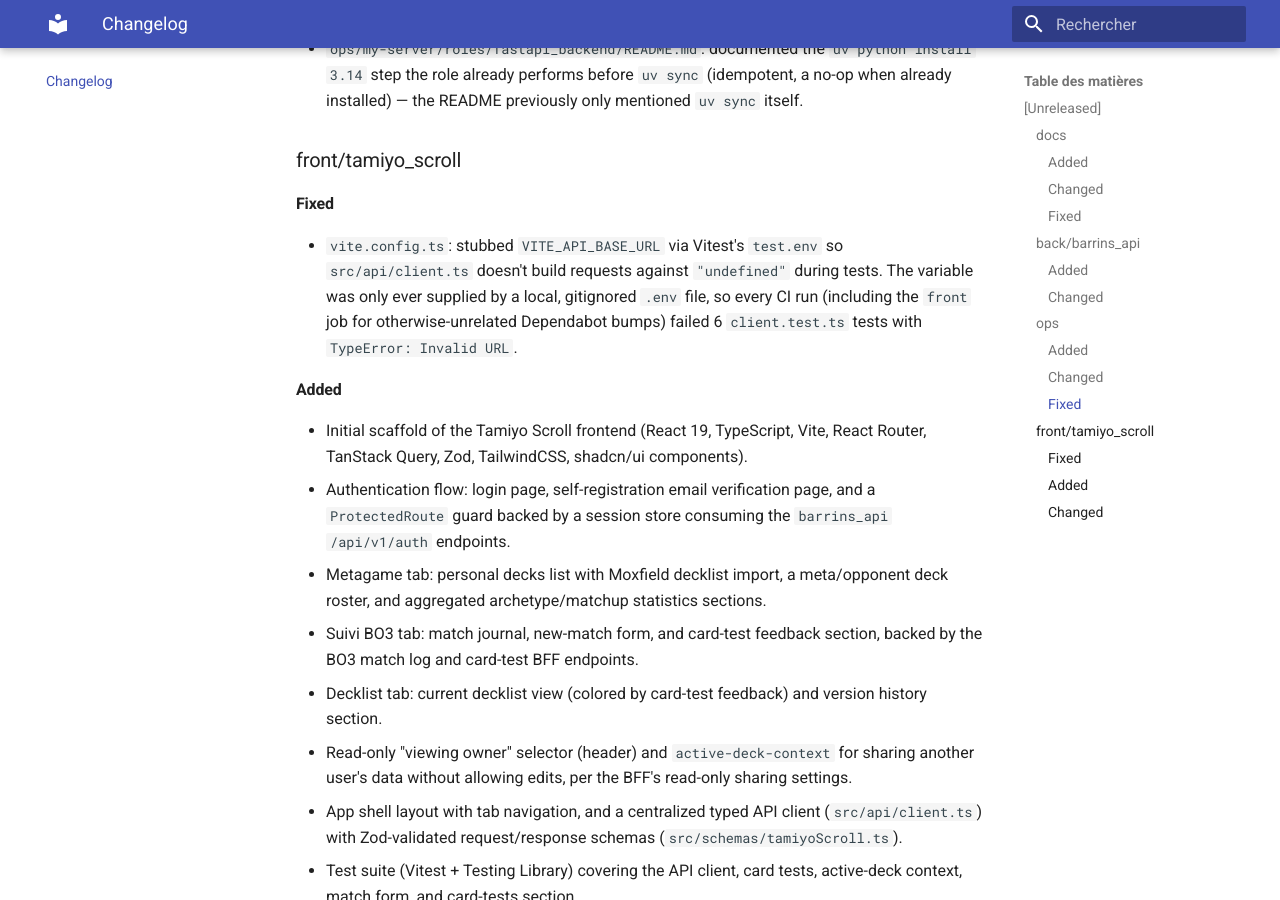
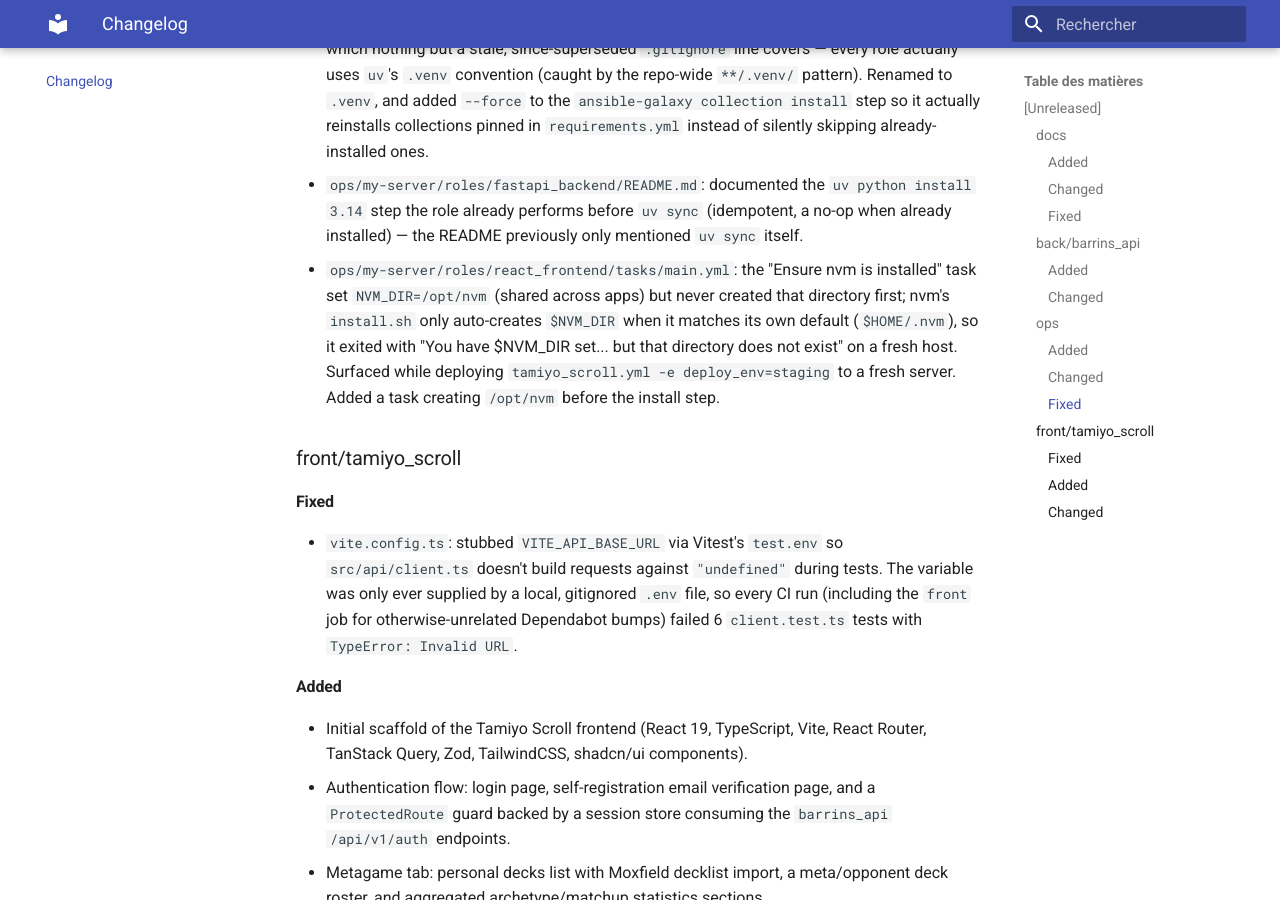
Before and after one commit to Spigushe/barrins-project, an MkDocs documentation site: the page built from docs/content/CHANGELOG.md, in a window 1280 px wide and 900 px high, scrolled down 8009 px. Built offline with MkDocs 1.6.1 and Material for MkDocs 9.7.7, drawn with Linux system fonts in a browser that asks for light colours; some of the changed text lies outside the part shown.

Commit message:
fix(ops): create /opt/nvm before nvm install in react_frontend role
nvm's install.sh only auto-creates $NVM_DIR when it matches its own
default ($HOME/.nvm); pointed at the shared /opt/nvm, it exited with
"directory does not exist" instead. Surfaced deploying
tamiyo_scroll.yml -e deploy_env=staging to a fresh server.

```diff
--- a/docs/content/CHANGELOG.md
+++ b/docs/content/CHANGELOG.md
@@ -176,6 +176,12 @@ sub-repos with actual changes appear in a given release.
   installed by `setup_packages` at host bootstrap; this playbook only
   exposes it via pgAdmin. Documented at
   `docs/content/ops/deployment/database.md`.
+- `ops/my-server/secrets/tamiyo_scroll/{staging,production}.env.example`:
+  documentation templates mirroring `apps/tamiyo_scroll/.env.example`,
+  for parity with `barrins_api`'s per-app `secrets/` layout. Unlike
+  `fastapi_backend_env_file`, `react_frontend` has no `env_file`
+  mechanism — `tamiyo_scroll.yml` does not read these; `VITE_API_BASE_URL`
+  is already computed automatically by the playbook and isn't secret.
 
 #### Changed
 
@@ -380,6 +386,14 @@ sub-repos with actual changes appear in a given release.
   `uv python install 3.14` step the role already performs before
   `uv sync` (idempotent, a no-op when already installed) — the
   README previously only mentioned `uv sync` itself.
+- `ops/my-server/roles/react_frontend/tasks/main.yml`: the "Ensure nvm
+  is installed" task set `NVM_DIR=/opt/nvm` (shared across apps) but
+  never created that directory first; nvm's `install.sh` only
+  auto-creates `$NVM_DIR` when it matches its own default
+  (`$HOME/.nvm`), so it exited with "You have $NVM_DIR set... but that
+  directory does not exist" on a fresh host. Surfaced while deploying
+  `tamiyo_scroll.yml -e deploy_env=staging` to a fresh server. Added a
+  task creating `/opt/nvm` before the install step.
 
 ### front/tamiyo_scroll
 
```
Also changed, not shown: 1 other file.
